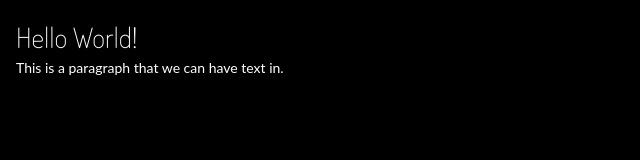
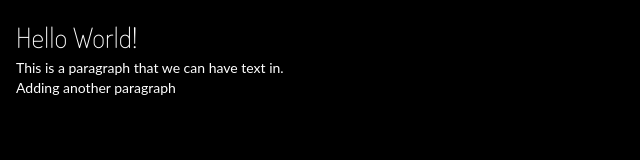
Before and after one commit to svedberg/electron-mirror, an Electron app: page index.html in a window 800 px wide. Shown: the whole page, without its empty margins (0-640 px from the left). Drawn offline with Linux system fonts and the light colour scheme.

Commit message:
testing paragraph
Signed-off-by: Carl-Anders Svedberg <carl-anders.svedberg@isobar.com>

```diff
--- a/index.html
+++ b/index.html
@@ -12,6 +12,9 @@
       <p>
         This is a paragraph that we can have text in.
       </p>
+      <p>
+        Adding another paragraph
+      </p>
     </main>
     <!-- All of the Node.js APIs are available in this renderer process. -->
     <!--
```
